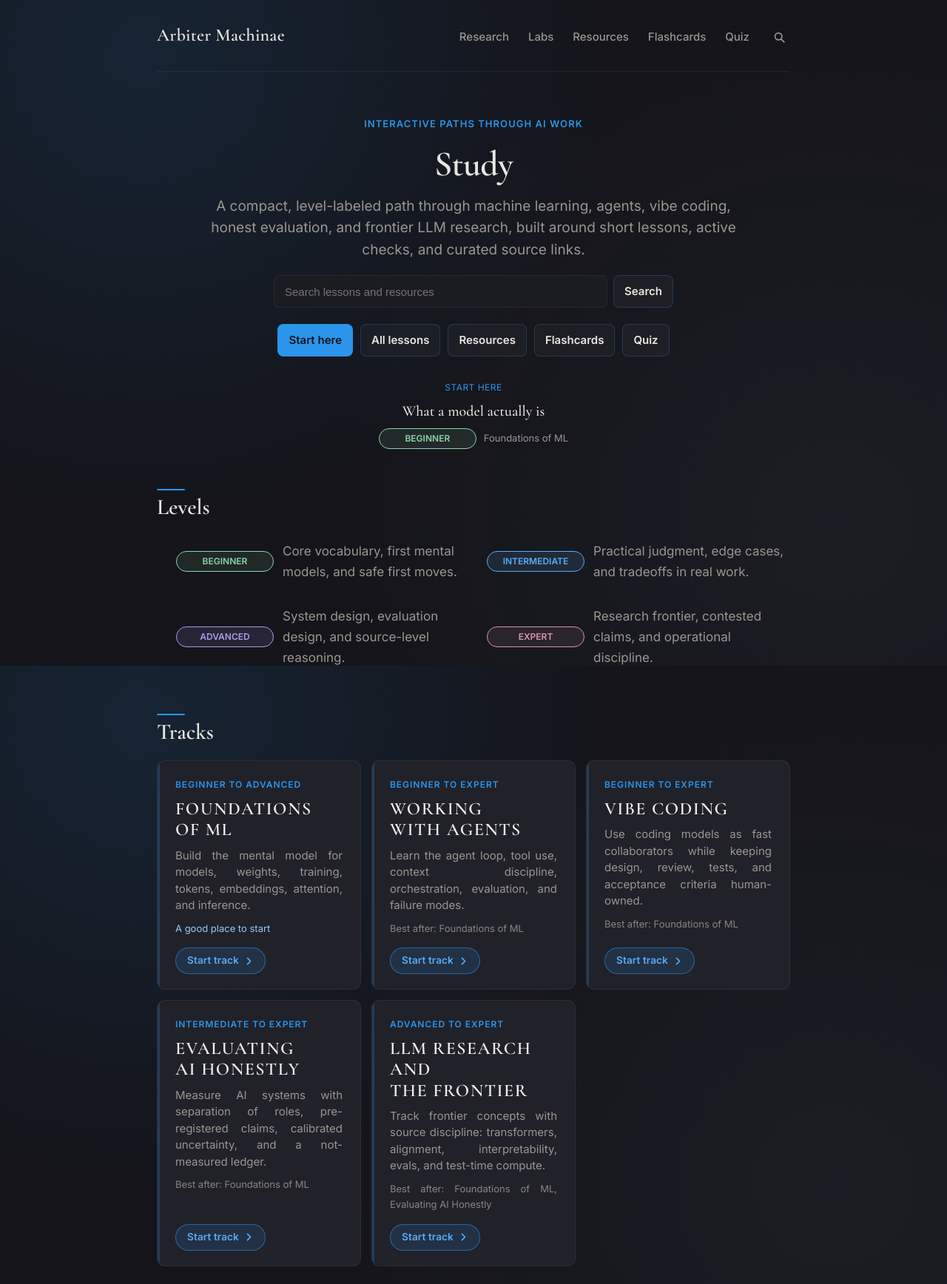
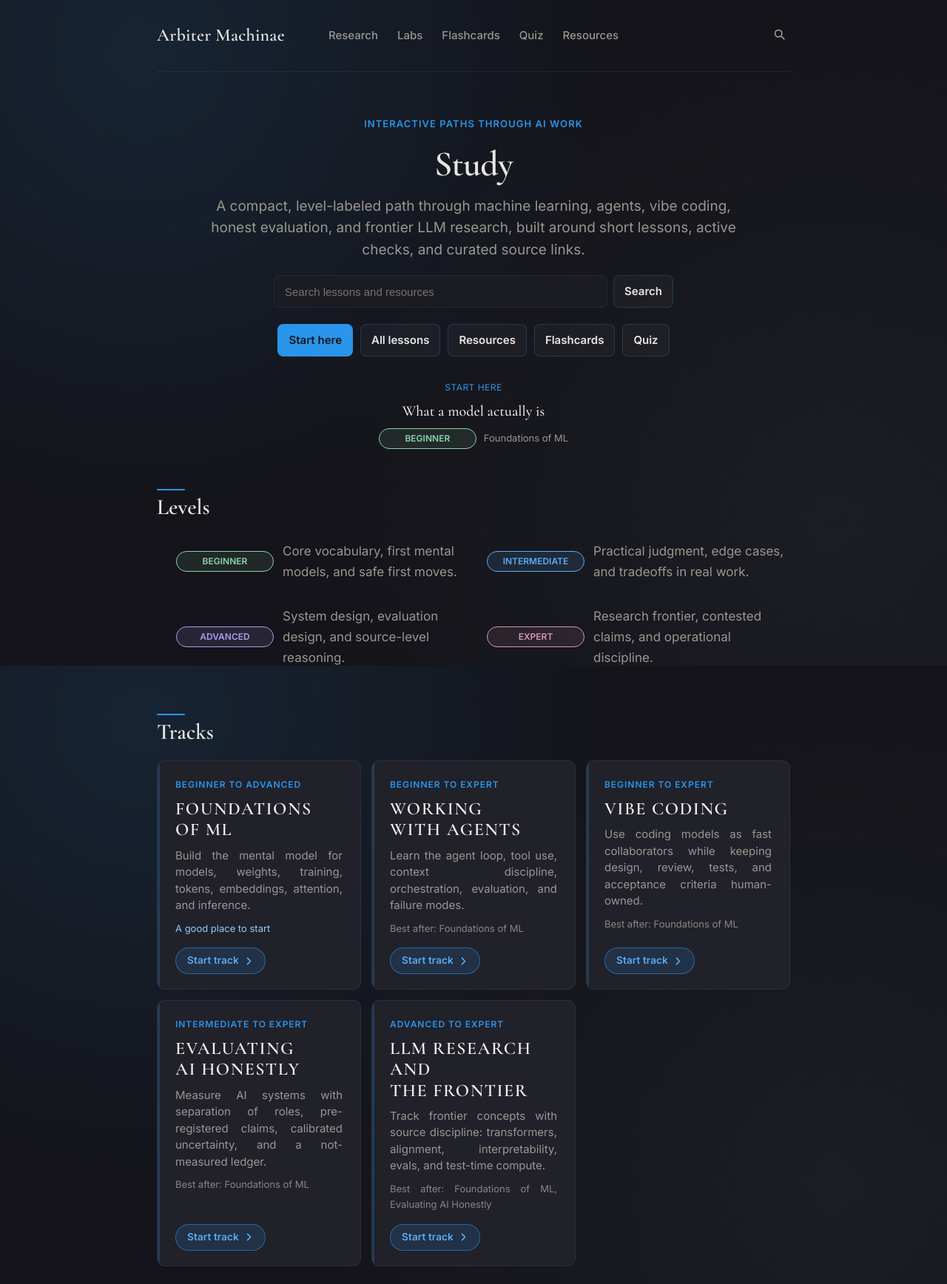
Before and after one commit to KiwiMaddog2020/kiwimaddog2020.github.io, a Jekyll site: the page index.html, which Jekyll copies as it is, in a window 1280 px wide. Shown: the whole page at 74% size. Built offline with Jekyll 4.4.1, drawn with Linux system fonts in a browser that asks for light colours; comment, search, counter and statistics services are not loaded.

Commit message:
style(nav): center the primary links between wordmark and account
Per Kevin: the nav links now sit centered between the Arbiter Machinae wordmark and the
search/account cluster, reordered Research, Labs, Flashcards, Quiz, Resources (Resources
last). Wrapped the links in .nav-center, absolutely centered on the nav centerline at
desktop widths; on mobile the wrapper becomes display:contents so the links fall back into
the existing hamburger dropdown unchanged. (Labs folded in after Research; it's tonight's
new section.) Verified centered at 1280px and collapsing at 375px via preview.

Co-Authored-By: Claude Opus 4.8 (1M context) <noreply@anthropic.com>

```diff
--- a/assets/learn.css
+++ b/assets/learn.css
@@ -1807,3 +1807,14 @@ a.track-card[data-state="done"]:hover .tc-cta::after { transform: none; }
 .nn-controls input[type=range] { width: 100%; accent-color: var(--accent); }
 .nn-out { font-size: 0.95rem; color: var(--text); }
 .nn-out strong { font-family: var(--mono); color: var(--accent); }
+
+/* Centered primary nav: float the link group to the nav centerline on desktop,
+   leaving the wordmark on the left and the search + account cluster on the right.
+   On mobile the wrapper dissolves so the links fall into the hamburger dropdown. */
+.learn-top .nav-center { display: flex; gap: 26px; align-items: center; }
+@media (min-width: 761px) {
+  .learn-top .nav-center { position: absolute; left: 50%; top: 50%; transform: translate(-50%, -50%); white-space: nowrap; }
+}
+@media (max-width: 760px) {
+  .learn-top .nav-center { display: contents; }
+}
--- a/index.html
+++ b/index.html
@@ -32,7 +32,7 @@
   <link rel="preload" href="/assets/fonts/cormorant-garamond-latin.woff2" as="font" type="font/woff2" crossorigin>
   <link rel="preload" href="/assets/fonts/inter-latin.woff2" as="font" type="font/woff2" crossorigin>
   <link rel="stylesheet" href="/assets/research-notes.css?v=f724d06921">
-  <link rel="stylesheet" href="/assets/learn.css?v=952c4f9c08">
+  <link rel="stylesheet" href="/assets/learn.css?v=86b4fe5ad4">
   <script type="application/ld+json">
   {"@context":"https://schema.org","@type":"Person","name":"Kevin Madson","url":"https://kiwimaddog2020.github.io/","sameAs":["https://github.com/KiwiMaddog2020"],"jobTitle":"Senior Business Analyst","description":"Builds and operates agentic systems across multiple coding LLMs.","knowsAbout":["Agentic systems","Multi-model evaluation","Claude Code","Software engineering","Applied AI"]}
   </script>
@@ -46,11 +46,13 @@
       <input type="checkbox" id="nav-toggle" class="nav-toggle" aria-label="Menu">
       <label for="nav-toggle" class="nav-burger"><span class="bars" aria-hidden="true">☰</span><span class="x" aria-hidden="true">✕</span></label>
       <div class="links">
-        <a href="#/research">Research</a>
-        <a href="#/labs">Labs</a>
-        <a href="#/resources">Resources</a>
-        <a href="#/flashcards">Flashcards</a>
-        <a href="#/quiz">Quiz</a>
+        <span class="nav-center">
+          <a href="#/research">Research</a>
+          <a href="#/labs">Labs</a>
+          <a href="#/flashcards">Flashcards</a>
+          <a href="#/quiz">Quiz</a>
+          <a href="#/resources">Resources</a>
+        </span>
         <button type="button" class="nav-search-toggle" id="nav-search-toggle" aria-label="Search" aria-expanded="false" aria-controls="nav-search-panel">
           <svg viewBox="0 0 20 20" width="17" height="17" aria-hidden="true" fill="none" stroke="currentColor" stroke-width="2"><circle cx="8.5" cy="8.5" r="5.5"/><line x1="12.8" y1="12.8" x2="17.5" y2="17.5" stroke-linecap="round"/></svg>
           <span class="nav-search-label">Search</span>
```
